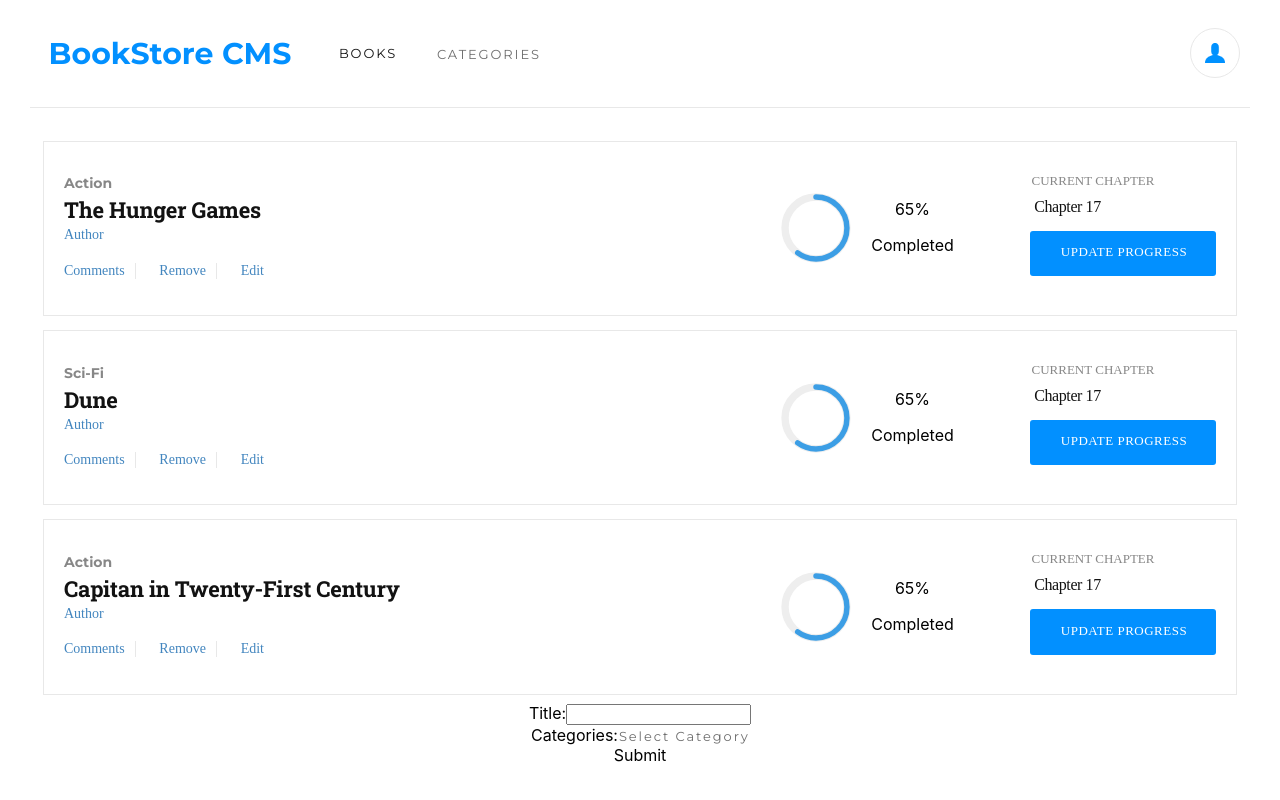
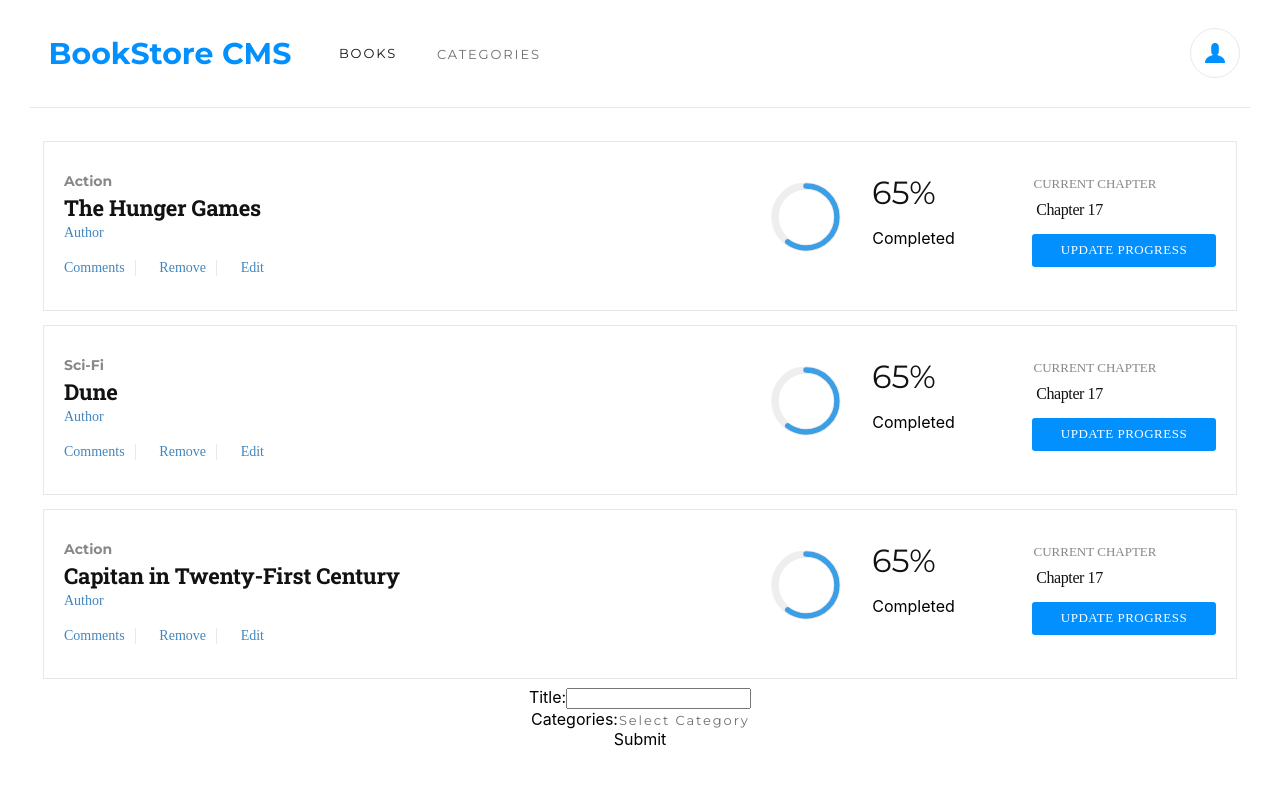
Before and after one commit to jessicafarias/bookstore-cms, a React (Create React App) app: page / in a window 1280 px wide. Built offline with nearby package versions, Linux system fonts and the light colour scheme.

Commit message:
style: Styles 'percentage complete' section

```diff
--- a/src/components/Book.js
+++ b/src/components/Book.js
@@ -19,7 +19,7 @@
                 <p>Edit</p>
               </div>
             </div>
-            <div className="percent-completed">
+            <div className="percent-comp">
               <div className="single-chart">
                 <svg viewBox="0 0 36 36" className="circular-chart blue">
                   <path
@@ -38,16 +38,16 @@
                 </svg>
               </div>
               <div>
-                <p>65%</p>
+                <p className="Percent-Complete">65%</p>
                 <p>Completed</p>
               </div>
             </div>
             <div>
               <p className="Current-Chapter">CURRENT CHAPTER</p>
               <p className="Current-Lesson">Chapter 17</p>
-              <div className="Rectangle-2">
+              <button type="button" className="Rectangle-2">
                 <p className="Update-progress">UPDATE PROGRESS</p>
-              </div>
+              </button>
             </div>
           </div>
         </td>
--- a/src/styles/Book.css
+++ b/src/styles/Book.css
@@ -83,8 +83,9 @@
   border-right: solid 1px #e8e8e8;
 }
 
-.percent-completed {
+.percent-comp {
   display: flex;
+  padding-bottom: 15px;
 }
 
 .single-chart {
@@ -155,9 +156,11 @@
   width: 184px;
   height: 33px;
   margin: 12px 0 9px 59px;
-  padding: 0.25px 0 12px 2px;
   border-radius: 3px;
   background-color: #0290ff;
+  display: flex;
+  align-items: center;
+  justify-content: center;
 }
 
 .Update-progress {
@@ -172,3 +175,29 @@
   text-align: center;
   color: #ffffff;
 }
+
+.Percent-Complete {
+  height: 39px;
+  margin: 1px 30px 0 11px;
+  font-family: Montserrat;
+  font-size: 32px;
+  font-weight: normal;
+  font-stretch: normal;
+  font-style: normal;
+  line-height: normal;
+  letter-spacing: normal;
+  color: #121212;
+}
+
+.Completed {
+  height: 18px;
+  opacity: 0.5;
+  font-family: Montserrat;
+  font-size: 14px;
+  font-weight: normal;
+  font-stretch: normal;
+  font-style: normal;
+  line-height: normal;
+  letter-spacing: normal;
+  color: #121212;
+}
```
